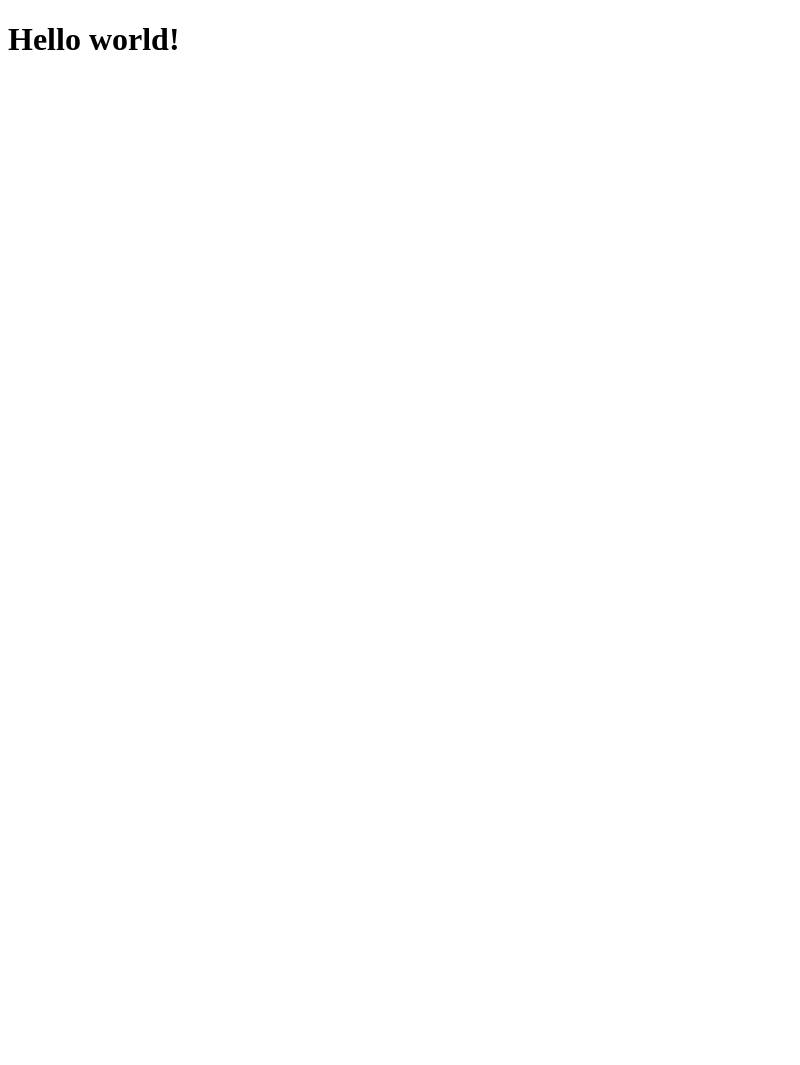
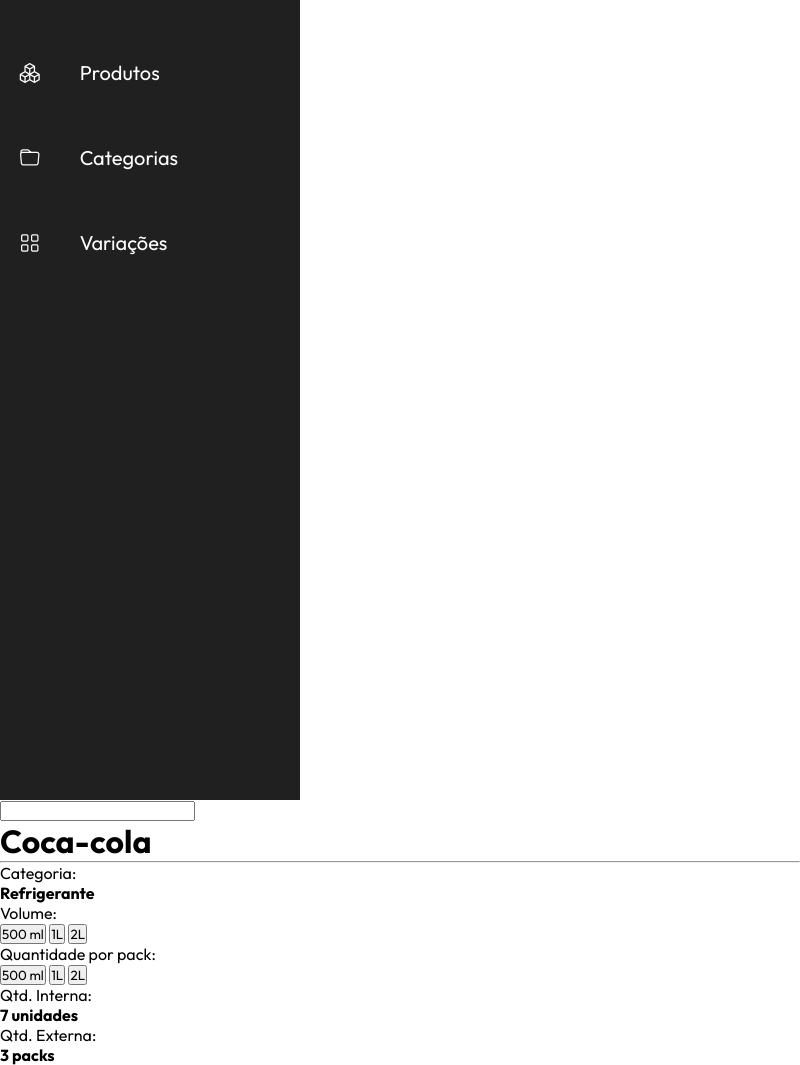
Before and after one commit to cmoiss/electron-bar-stock, an Electron app: page src/index.html in a window 800 px wide. Before the commit the page ends 800 px from the top, so only its background shows below. Drawn offline with nearby package versions, Linux system fonts and the light colour scheme.

Commit message:
Criado - Menu lateral

```diff
--- /dev/null
+++ b/src/assets/style.css
@@ -0,0 +1,41 @@
+@import url('https://fonts.googleapis.com/css2?family=Outfit:wght@100..900&display=swap');
+
+* {
+    margin: 0;
+    padding: 0;
+    box-sizing: border-box;
+    font-family: "Outfit", sans-serif;
+    --dark-blue: #070F2B;
+    --deep-blue: #1B1A55;
+    --gray-blue: #535C91;
+    --light-blue: #9290C3;
+}
+
+body {
+    height: 100svh;
+}
+
+nav.menu-lateral {
+    width: 300px;
+    height: 100%;
+    background-color: #202020;
+    padding: 40px 0px 40px 1%;
+}
+
+ul {
+    height: 100%;
+    list-style-type: none;
+}
+
+ul li.item-menu a {
+    color: white;
+    text-decoration: none;
+    font-size: 20px;
+    padding: 20px 4%;
+    display: flex;
+    margin-bottom: 20px;
+}
+
+ul li.item-menu a .txt-link {
+    margin-left: 40px;
+}
--- a/src/index.html
+++ b/src/index.html
@@ -1,11 +1,79 @@
 <!DOCTYPE html>
 <html lang="en">
+
 <head>
     <meta charset="UTF-8">
     <meta name="viewport" content="width=device-width, initial-scale=1.0">
     <title>Sistema de controle de Estoque</title>
+    <link rel="stylesheet" href="assets/style.css">
+    <link rel="stylesheet" href="https://cdn.jsdelivr.net/npm/bootstrap-icons@1.11.3/font/bootstrap-icons.min.css">
 </head>
+
 <body>
-    <h1>Hello world!</h1>
+    <nav class="menu-lateral">
+        <ul>
+            <li class="item-menu">
+                <a href="#">
+                    <span class="icon"><i class="bi bi-boxes"></i></span>
+                    <span class="txt-link">Produtos</span>
+                </a>
+            </li>
+            <li class="item-menu">
+                <a href="#">
+                    <span class="icon"><i class="bi bi-folder"></i></span>
+                    <span class="txt-link">Categorias</span>
+                </a>
+            </li>
+            <li class="item-menu">
+                <a href="#">
+                    <span class="icon"><i class="bi bi-grid"></i></span>
+                    <span class="txt-link">Variações</span>
+                </a>
+            </li>
+        </ul>
+    </nav>
+
+    <main>
+        <div class="search-product">
+            <input type="text">
+        </div>
+        <div class="product-info">
+            <h1>Coca-cola</h1>
+            <hr>
+            <div class="information">
+                <span>
+                    <p>Categoria: </p>
+                    <b>
+                        <p>Refrigerante</p>
+                    </b>
+                </span>
+                <p>Volume:</p>
+                <span>
+                    <button>500 ml</button>
+                    <button>1L</button>
+                    <button>2L</button>
+                </span>
+                <p>Quantidade por pack:</p>
+                <span>
+                    <button>500 ml</button>
+                    <button>1L</button>
+                    <button>2L</button>
+                </span>
+                <span>
+                    <p>Qtd. Interna: </p>
+                    <b>
+                        <p>7 unidades</p>
+                    </b>
+                </span>
+                <span>
+                    <p>Qtd. Externa: </p>
+                    <b>
+                        <p>3 packs</p>
+                    </b>
+                </span>
+            </div>
+        </div>
+    </main>
 </body>
+
 </html>
```
